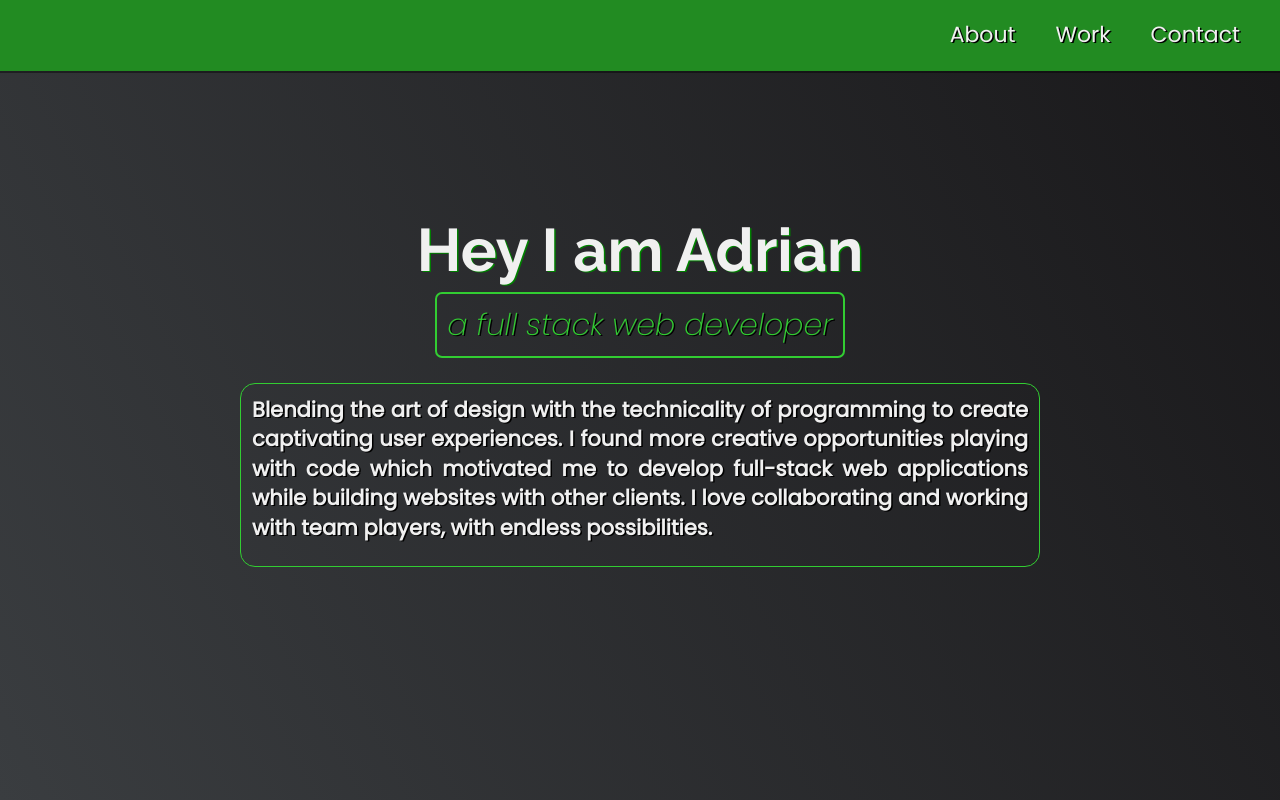
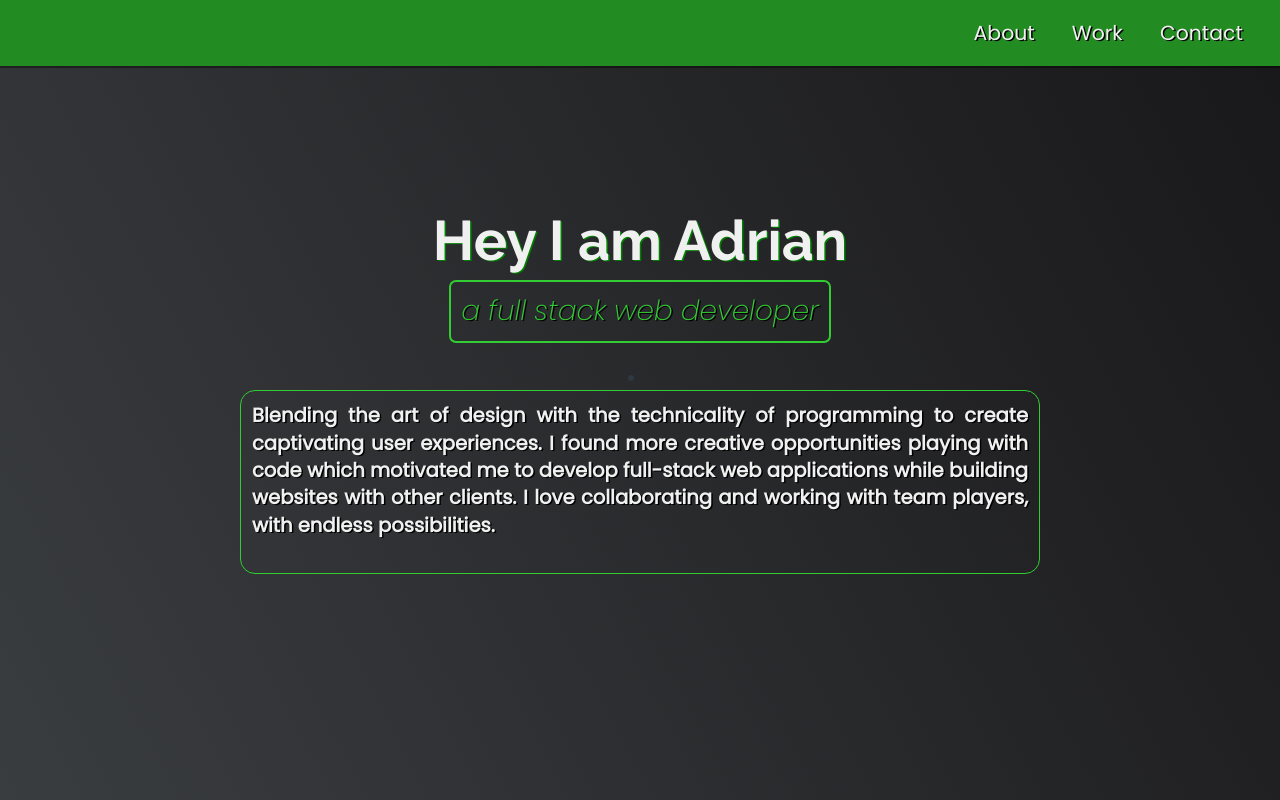
Before and after one commit to gz-adrian/port_site, a plain HTML site: page index.html in a window 1280 px wide. Shown: the top 800 px of the page. Drawn offline with Linux system fonts and the light colour scheme.

Commit message:
editing page

```diff
--- a/css/style.css
+++ b/css/style.css
@@ -27,16 +27,16 @@ html {
 }
 
 /* 1200px / 16px = 75em */
-@media (max-width: 75em) {
+@media (max-width: 189em) {
   html {
-    font-size: 60%;
+    font-size: 58%;
   }
 }
 
 /* 980px / 16px = 61.25em */
 @media (max-width: 61.25em) {
   html {
-    font-size: 58%;
+    font-size: 55%;
   }
 }
 
@@ -56,6 +56,13 @@ body {
   font-weight: 400;
   line-height: 1.4;
   color: var(--main-white);
+}
+
+li {
+  color: #303841;
+}
+br {
+  padding: auto;
 }
 
 h1,
--- a/index.html
+++ b/index.html
@@ -33,6 +33,7 @@
     <h1>Hey I am Adrian</h1>
     <p>a full stack web developer</p>
     <br>
+<li></li>
 
     <section>
     <h3> Blending the art of design with the technicality of programming to create captivating user experiences. I found
```
